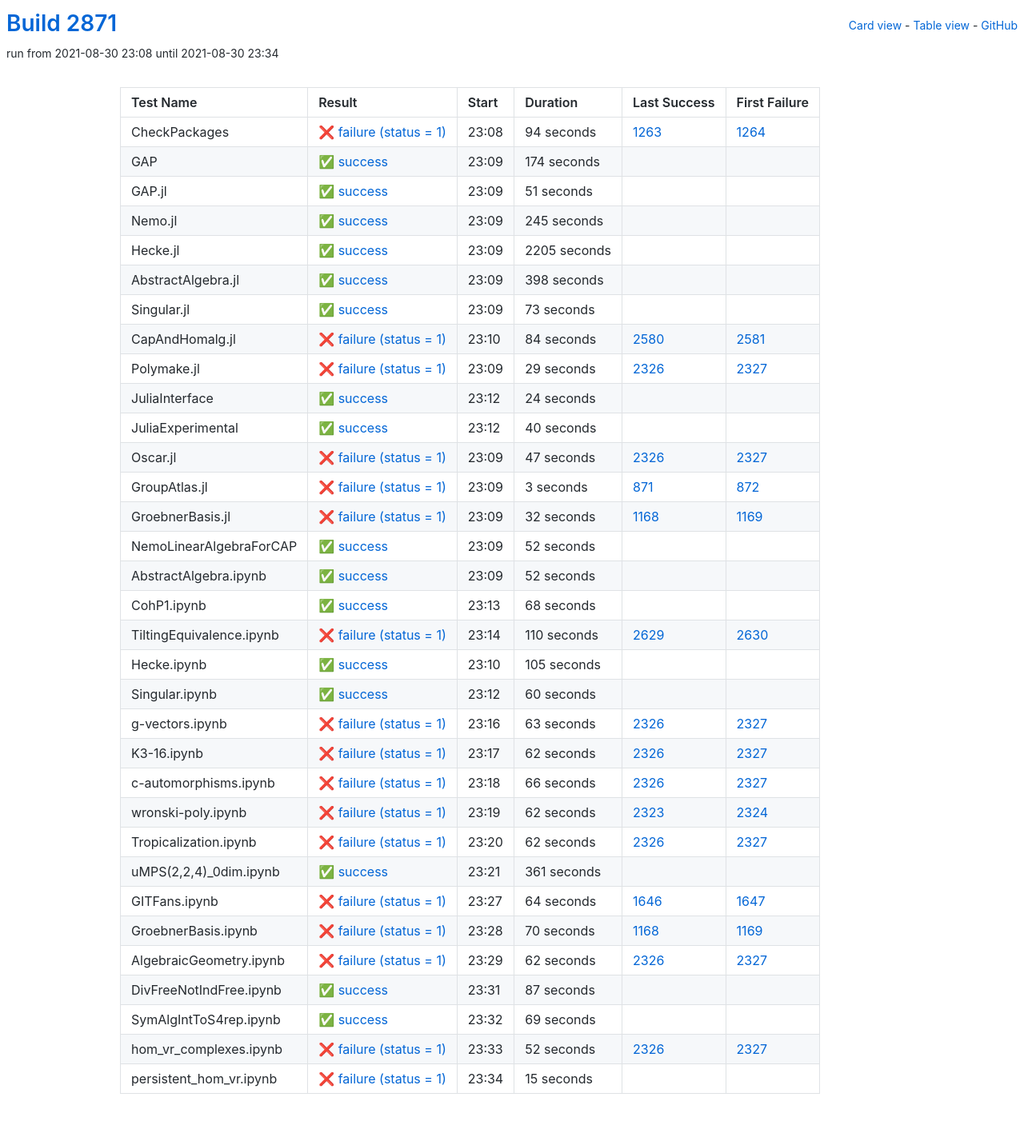
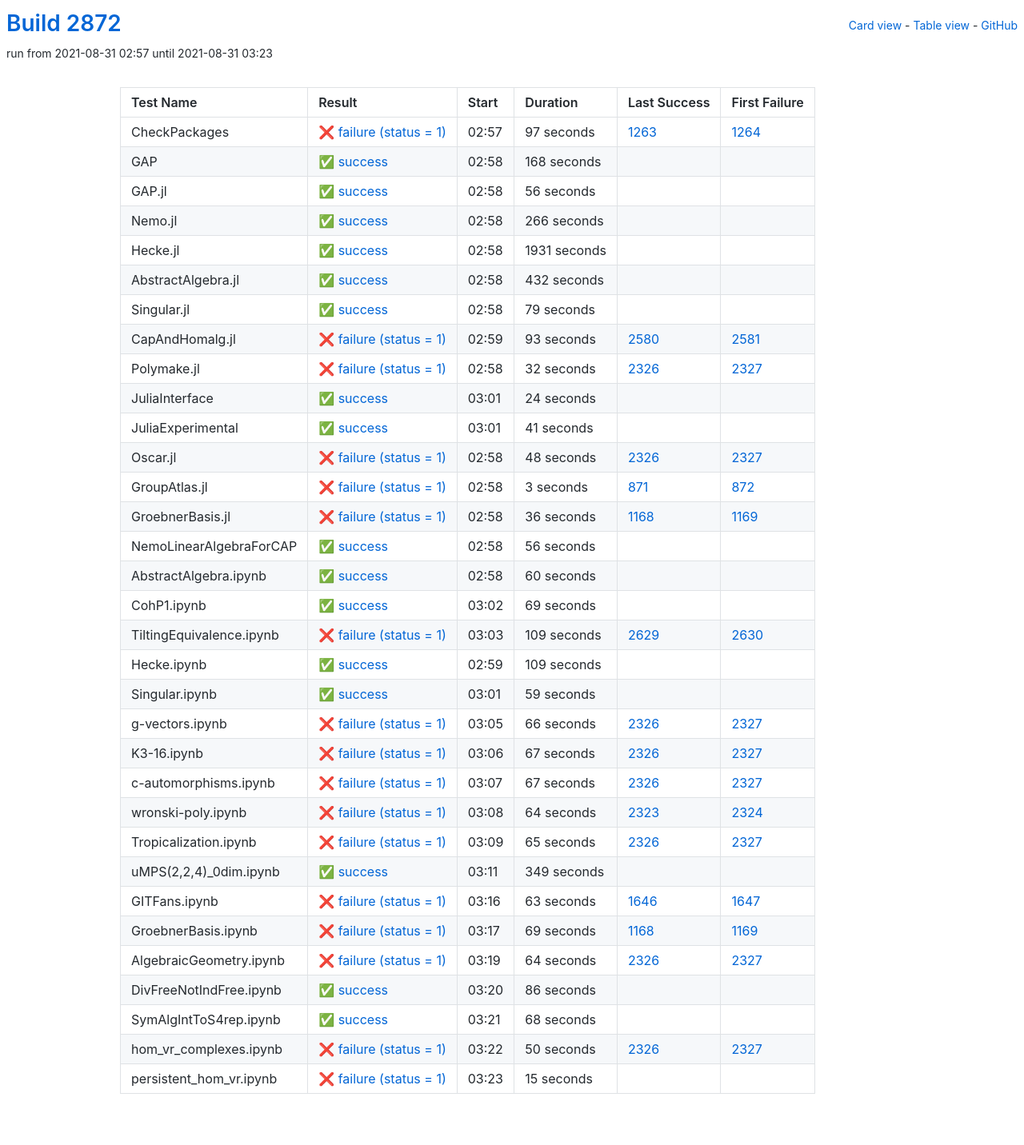
Before and after one commit to oscar-system/oscar-ci-status-stable, a Jekyll site: the page built from table.html, in a window 1280 px wide. Shown: the whole page at 80% size. Built offline with Jekyll 4.4.1, drawn with Linux system fonts in a browser that asks for light colours.

Commit message:
Build #2872

```diff
--- a/_data/ci.yml
+++ b/_data/ci.yml
@@ -1,6 +1,6 @@
 ---
-build: 2871
-build_url: https://oscarci.mathematik.uni-kl.de/job/oscar-stable/2871/
+build: 2872
+build_url: https://oscarci.mathematik.uni-kl.de/job/oscar-stable/2872/
 job: oscar-stable
 organization: oscar-system
 repo: oscar-ci-status-stable
@@ -8,116 +8,116 @@ repourl: https://github.com/oscar-system/oscar-ci-status-stable
 tests:
 - name: CheckPackages
   id: checkpackages
-  log: https://oscarci.mathematik.uni-kl.de/job/oscar-stable/2871/artifact/logs/build-2871/CheckPackages.log
-  start: 2021-08-30 23:08
+  log: https://oscarci.mathematik.uni-kl.de/job/oscar-stable/2872/artifact/logs/build-2872/CheckPackages.log
+  start: 2021-08-31 02:57
   success: false
   exitcode: 1
   status: failure
-  duration: 94
+  duration: 97
   last_success: 1263
   last_success_url: https://oscarci.mathematik.uni-kl.de/job/oscar-stable/1263/
   first_failure: 1264
   first_failure_url: https://oscarci.mathematik.uni-kl.de/job/oscar-stable/1264/
 - name: GAP
   id: gap
-  log: https://oscarci.mathematik.uni-kl.de/job/oscar-stable/2871/artifact/logs/build-2871/GAP.log
-  start: 2021-08-30 23:09
+  log: https://oscarci.mathematik.uni-kl.de/job/oscar-stable/2872/artifact/logs/build-2872/GAP.log
+  start: 2021-08-31 02:58
   success: true
   exitcode: 0
   status: success
-  duration: 174
+  duration: 168
   last_success: false
   last_success_url:
   first_failure: false
   first_failure_url:
 - name: GAP.jl
   id: gap-jl
-  log: https://oscarci.mathematik.uni-kl.de/job/oscar-stable/2871/artifact/logs/build-2871/GAP.jl.log
-  start: 2021-08-30 23:09
+  log: https://oscarci.mathematik.uni-kl.de/job/oscar-stable/2872/artifact/logs/build-2872/GAP.jl.log
+  start: 2021-08-31 02:58
   success: true
   exitcode: 0
   status: success
-  duration: 51
+  duration: 56
   last_success: false
   last_success_url:
   first_failure: false
   first_failure_url:
 - name: Nemo.jl
   id: nemo-jl
-  log: https://oscarci.mathematik.uni-kl.de/job/oscar-stable/2871/artifact/logs/build-2871/Nemo.jl.log
-  start: 2021-08-30 23:09
+  log: https://oscarci.mathematik.uni-kl.de/job/oscar-stable/2872/artifact/logs/build-2872/Nemo.jl.log
+  start: 2021-08-31 02:58
   success: true
   exitcode: 0
   status: success
-  duration: 245
+  duration: 266
   last_success: false
   last_success_url:
   first_failure: false
   first_failure_url:
 - name: Hecke.jl
   id: hecke-jl
-  log: https://oscarci.mathematik.uni-kl.de/job/oscar-stable/2871/artifact/logs/build-2871/Hecke.jl.log
-  start: 2021-08-30 23:09
+  log: https://oscarci.mathematik.uni-kl.de/job/oscar-stable/2872/artifact/logs/build-2872/Hecke.jl.log
+  start: 2021-08-31 02:58
   success: true
   exitcode: 0
   status: success
-  duration: 2205
+  duration: 1931
   last_success: false
   last_success_url:
   first_failure: false
   first_failure_url:
 - name: AbstractAlgebra.jl
   id: abstractalgebra-jl
-  log: https://oscarci.mathematik.uni-kl.de/job/oscar-stable/2871/artifact/logs/build-2871/AbstractAlgebra.jl.log
-  start: 2021-08-30 23:09
+  log: https://oscarci.mathematik.uni-kl.de/job/oscar-stable/2872/artifact/logs/build-2872/AbstractAlgebra.jl.log
+  start: 2021-08-31 02:58
   success: true
   exitcode: 0
   status: success
-  duration: 398
+  duration: 432
   last_success: false
   last_success_url:
   first_failure: false
   first_failure_url:
 - name: Singular.jl
   id: singular-jl
-  log: https://oscarci.mathematik.uni-kl.de/job/oscar-stable/2871/artifact/logs/build-2871/Singular.jl.log
-  start: 2021-08-30 23:09
+  log: https://oscarci.mathematik.uni-kl.de/job/oscar-stable/2872/artifact/logs/build-2872/Singular.jl.log
+  start: 2021-08-31 02:58
   success: true
   exitcode: 0
   status: success
-  duration: 73
+  duration: 79
   last_success: false
   last_success_url:
   first_failure: false
   first_failure_url:
 - name: CapAndHomalg.jl
   id: capandhomalg-jl
-  log: https://oscarci.mathematik.uni-kl.de/job/oscar-stable/2871/artifact/logs/build-2871/CapAndHomalg.jl.log
-  start: 2021-08-30 23:10
+  log: https://oscarci.mathematik.uni-kl.de/job/oscar-stable/2872/artifact/logs/build-2872/CapAndHomalg.jl.log
+  start: 2021-08-31 02:59
   success: false
   exitcode: 1
   status: failure
-  duration: 84
+  duration: 93
   last_success: 2580
   last_success_url: https://oscarci.mathematik.uni-kl.de/job/oscar-stable/2580/
   first_failure: 2581
   first_failure_url: https://oscarci.mathematik.uni-kl.de/job/oscar-stable/2581/
 - name: Polymake.jl
   id: polymake-jl
-  log: https://oscarci.mathematik.uni-kl.de/job/oscar-stable/2871/artifact/logs/build-2871/Polymake.jl.log
-  start: 2021-08-30 23:09
+  log: https://oscarci.mathematik.uni-kl.de/job/oscar-stable/2872/artifact/logs/build-2872/Polymake.jl.log
+  start: 2021-08-31 02:58
   success: false
   exitcode: 1
   status: failure
-  duration: 29
+  duration: 32
   last_success: 2326
   last_success_url: https://oscarci.mathematik.uni-kl.de/job/oscar-stable/2326/
   first_failure: 2327
   first_failure_url: https://oscarci.mathematik.uni-kl.de/job/oscar-stable/2327/
 - name: JuliaInterface
   id: juliainterface
-  log: https://oscarci.mathematik.uni-kl.de/job/oscar-stable/2871/artifact/logs/build-2871/JuliaInterface.log
-  start: 2021-08-30 23:12
+  log: https://oscarci.mathematik.uni-kl.de/job/oscar-stable/2872/artifact/logs/build-2872/JuliaInterface.log
+  start: 2021-08-31 03:01
   success: true
   exitcode: 0
   status: success
@@ -128,32 +128,32 @@ tests:
   first_failure_url:
 - name: JuliaExperimental
   id: juliaexperimental
-  log: https://oscarci.mathematik.uni-kl.de/job/oscar-stable/2871/artifact/logs/build-2871/JuliaExperimental.log
-  start: 2021-08-30 23:12
+  log: https://oscarci.mathematik.uni-kl.de/job/oscar-stable/2872/artifact/logs/build-2872/JuliaExperimental.log
+  start: 2021-08-31 03:01
   success: true
   exitcode: 0
   status: success
-  duration: 40
+  duration: 41
   last_success: false
   last_success_url:
   first_failure: false
   first_failure_url:
 - name: Oscar.jl
   id: oscar-jl
-  log: https://oscarci.mathematik.uni-kl.de/job/oscar-stable/2871/artifact/logs/build-2871/Oscar.jl.log
-  start: 2021-08-30 23:09
+  log: https://oscarci.mathematik.uni-kl.de/job/oscar-stable/2872/artifact/logs/build-2872/Oscar.jl.log
+  start: 2021-08-31 02:58
   success: false
   exitcode: 1
   status: failure
-  duration: 47
+  duration: 48
   last_success: 2326
   last_success_url: https://oscarci.mathematik.uni-kl.de/job/oscar-stable/2326/
   first_failure: 2327
   first_failure_url: https://oscarci.mathematik.uni-kl.de/job/oscar-stable/2327/
 - name: GroupAtlas.jl
   id: groupatlas-jl
-  log: https://oscarci.mathematik.uni-kl.de/job/oscar-stable/2871/artifact/logs/build-2871/GroupAtlas.jl.log
-  start: 2021-08-30 23:09
+  log: https://oscarci.mathematik.uni-kl.de/job/oscar-stable/2872/artifact/logs/build-2872/GroupAtlas.jl.log
+  start: 2021-08-31 02:58
   success: false
   exitcode: 1
   status: failure
@@ -164,44 +164,212 @@ tests:
   first_failure_url: https://oscarci.mathematik.uni-kl.de/job/oscar-stable/872/
 - name: GroebnerBasis.jl
   id: groebnerbasis-jl
-  log: https://oscarci.mathematik.uni-kl.de/job/oscar-stable/2871/artifact/logs/build-2871/GroebnerBasis.jl.log
-  start: 2021-08-30 23:09
+  log: https://oscarci.mathematik.uni-kl.de/job/oscar-stable/2872/artifact/logs/build-2872/GroebnerBasis.jl.log
+  start: 2021-08-31 02:58
   success: false
   exitcode: 1
   status: failure
-  duration: 32
+  duration: 36
   last_success: 1168
   last_success_url: https://oscarci.mathematik.uni-kl.de/job/oscar-stable/1168/
   first_failure: 1169
   first_failure_url: https://oscarci.mathematik.uni-kl.de/job/oscar-stable/1169/
 - name: NemoLinearAlgebraForCAP
   id: nemolinearalgebraforcap
-  log: https://oscarci.mathematik.uni-kl.de/job/oscar-stable/2871/artifact/logs/build-2871/NemoLinearAlgebraForCAP.log
-  start: 2021-08-30 23:09
+  log: https://oscarci.mathematik.uni-kl.de/job/oscar-stable/2872/artifact/logs/build-2872/NemoLinearAlgebraForCAP.log
+  start: 2021-08-31 02:58
   success: true
   exitcode: 0
   status: success
-  duration: 52
+  duration: 56
   last_success: false
   last_success_url:
   first_failure: false
   first_failure_url:
 - name: AbstractAlgebra.ipynb
   id: abstractalgebra-ipynb
-  log: https://oscarci.mathematik.uni-kl.de/job/oscar-stable/2871/artifact/logs/build-2871/AbstractAlgebra.ipynb.log
-  start: 2021-08-30 23:09
+  log: https://oscarci.mathematik.uni-kl.de/job/oscar-stable/2872/artifact/logs/build-2872/AbstractAlgebra.ipynb.log
+  start: 2021-08-31 02:58
   success: true
   exitcode: 0
   status: success
-  duration: 52
+  duration: 60
   last_success: false
   last_success_url:
   first_failure: false
   first_failure_url:
 - name: CohP1.ipynb
   id: cohp1-ipynb
-  log: https://oscarci.mathematik.uni-kl.de/job/oscar-stable/2871/artifact/logs/build-2871/CohP1.ipynb.log
-  start: 2021-08-30 23:13
+  log: https://oscarci.mathematik.uni-kl.de/job/oscar-stable/2872/artifact/logs/build-2872/CohP1.ipynb.log
+  start: 2021-08-31 03:02
+  success: true
+  exitcode: 0
+  status: success
+  duration: 69
+  last_success: false
+  last_success_url:
+  first_failure: false
+  first_failure_url:
+- name: TiltingEquivalence.ipynb
+  id: tiltingequivalence-ipynb
+  log: https://oscarci.mathematik.uni-kl.de/job/oscar-stable/2872/artifact/logs/build-2872/TiltingEquivalence.ipynb.log
+  start: 2021-08-31 03:03
+  success: false
+  exitcode: 1
+  status: failure
+  duration: 109
+  last_success: 2629
+  last_success_url: https://oscarci.mathematik.uni-kl.de/job/oscar-stable/2629/
+  first_failure: 2630
+  first_failure_url: https://oscarci.mathematik.uni-kl.de/job/oscar-stable/2630/
+- name: Hecke.ipynb
+  id: hecke-ipynb
+  log: https://oscarci.mathematik.uni-kl.de/job/oscar-stable/2872/artifact/logs/build-2872/Hecke.ipynb.log
+  start: 2021-08-31 02:59
+  success: true
+  exitcode: 0
+  status: success
+  duration: 109
+  last_success: false
+  last_success_url:
+  first_failure: false
+  first_failure_url:
+- name: Singular.ipynb
+  id: singular-ipynb
+  log: https://oscarci.mathematik.uni-kl.de/job/oscar-stable/2872/artifact/logs/build-2872/Singular.ipynb.log
+  start: 2021-08-31 03:01
+  success: true
+  exitcode: 0
+  status: success
+  duration: 59
+  last_success: false
+  last_success_url:
+  first_failure: false
+  first_failure_url:
+- name: g-vectors.ipynb
+  id: g-vectors-ipynb
+  log: https://oscarci.mathematik.uni-kl.de/job/oscar-stable/2872/artifact/logs/build-2872/g-vectors.ipynb.log
+  start: 2021-08-31 03:05
+  success: false
+  exitcode: 1
+  status: failure
+  duration: 66
+  last_success: 2326
+  last_success_url: https://oscarci.mathematik.uni-kl.de/job/oscar-stable/2326/
+  first_failure: 2327
+  first_failure_url: https://oscarci.mathematik.uni-kl.de/job/oscar-stable/2327/
+- name: K3-16.ipynb
+  id: k3-16-ipynb
+  log: https://oscarci.mathematik.uni-kl.de/job/oscar-stable/2872/artifact/logs/build-2872/K3-16.ipynb.log
+  start: 2021-08-31 03:06
+  success: false
+  exitcode: 1
+  status: failure
+  duration: 67
+  last_success: 2326
+  last_success_url: https://oscarci.mathematik.uni-kl.de/job/oscar-stable/2326/
+  first_failure: 2327
+  first_failure_url: https://oscarci.mathematik.uni-kl.de/job/oscar-stable/2327/
+- name: c-automorphisms.ipynb
+  id: c-automorphisms-ipynb
+  log: https://oscarci.mathematik.uni-kl.de/job/oscar-stable/2872/artifact/logs/build-2872/c-automorphisms.ipynb.log
+  start: 2021-08-31 03:07
+  success: false
+  exitcode: 1
+  status: failure
+  duration: 67
+  last_success: 2326
+  last_success_url: https://oscarci.mathematik.uni-kl.de/job/oscar-stable/2326/
+  first_failure: 2327
+  first_failure_url: https://oscarci.mathematik.uni-kl.de/job/oscar-stable/2327/
+- name: wronski-poly.ipynb
+  id: wronski-poly-ipynb
+  log: https://oscarci.mathematik.uni-kl.de/job/oscar-stable/2872/artifact/logs/build-2872/wronski-poly.ipynb.log
+  start: 2021-08-31 03:08
+  success: false
+  exitcode: 1
+  status: failure
+  duration: 64
+  last_success: 2323
+  last_success_url: https://oscarci.mathematik.uni-kl.de/job/oscar-stable/2323/
+  first_failure: 2324
+  first_failure_url: https://oscarci.mathematik.uni-kl.de/job/oscar-stable/2324/
+- name: Tropicalization.ipynb
+  id: tropicalization-ipynb
+  log: https://oscarci.mathematik.uni-kl.de/job/oscar-stable/2872/artifact/logs/build-2872/Tropicalization.ipynb.log
+  start: 2021-08-31 03:09
+  success: false
+  exitcode: 1
+  status: failure
+  duration: 65
+  last_success: 2326
+  last_success_url: https://oscarci.mathematik.uni-kl.de/job/oscar-stable/2326/
+  first_failure: 2327
+  first_failure_url: https://oscarci.mathematik.uni-kl.de/job/oscar-stable/2327/
+- name: uMPS(2,2,4)_0dim.ipynb
+  id: umps-2-2-4-0dim-ipynb
+  log: https://oscarci.mathematik.uni-kl.de/job/oscar-stable/2872/artifact/logs/build-2872/uMPS-2-2-4-_0dim.ipynb.log
+  start: 2021-08-31 03:11
+  success: true
+  exitcode: 0
+  status: success
+  duration: 349
+  last_success: false
+  last_success_url:
+  first_failure: false
+  first_failure_url:
+- name: GITFans.ipynb
+  id: gitfans-ipynb
+  log: https://oscarci.mathematik.uni-kl.de/job/oscar-stable/2872/artifact/logs/build-2872/GITFans.ipynb.log
+  start: 2021-08-31 03:16
+  success: false
+  exitcode: 1
+  status: failure
+  duration: 63
+  last_success: 1646
+  last_success_url: https://oscarci.mathematik.uni-kl.de/job/oscar-stable/1646/
+  first_failure: 1647
+  first_failure_url: https://oscarci.mathematik.uni-kl.de/job/oscar-stable/1647/
+- name: GroebnerBasis.ipynb
+  id: groebnerbasis-ipynb
+  log: https://oscarci.mathematik.uni-kl.de/job/oscar-stable/2872/artifact/logs/build-2872/GroebnerBasis.ipynb.log
+  start: 2021-08-31 03:17
+  success: false
+  exitcode: 1
+  status: failure
+  duration: 69
+  last_success: 1168
+  last_success_url: https://oscarci.mathematik.uni-kl.de/job/oscar-stable/1168/
+  first_failure: 1169
+  first_failure_url: https://oscarci.mathematik.uni-kl.de/job/oscar-stable/1169/
+- name: AlgebraicGeometry.ipynb
+  id: algebraicgeometry-ipynb
+  log: https://oscarci.mathematik.uni-kl.de/job/oscar-stable/2872/artifact/logs/build-2872/AlgebraicGeometry.ipynb.log
+  start: 2021-08-31 03:19
+  success: false
+  exitcode: 1
+  status: failure
+  duration: 64
+  last_success: 2326
+  last_success_url: https://oscarci.mathematik.uni-kl.de/job/oscar-stable/2326/
+  first_failure: 2327
+  first_failure_url: https://oscarci.mathematik.uni-kl.de/job/oscar-stable/2327/
+- name: DivFreeNotIndFree.ipynb
+  id: divfreenotindfree-ipynb
+  log: https://oscarci.mathematik.uni-kl.de/job/oscar-stable/2872/artifact/logs/build-2872/DivFreeNotIndFree.ipynb.log
+  start: 2021-08-31 03:20
+  success: true
+  exitcode: 0
+  status: success
+  duration: 86
+  last_success: false
+  last_success_url:
+  first_failure: false
+  first_failure_url:
+- name: SymAlgIntToS4rep.ipynb
+  id: symalginttos4rep-ipynb
+  log: https://oscarci.mathematik.uni-kl.de/job/oscar-stable/2872/artifact/logs/build-2872/SymAlgIntToS4rep.ipynb.log
+  start: 2021-08-31 03:21
   success: true
   exitcode: 0
   status: success
@@ -210,190 +378,22 @@ tests:
   last_success_url:
   first_failure: false
   first_failure_url:
-- name: TiltingEquivalence.ipynb
-  id: tiltingequivalence-ipynb
-  log: https://oscarci.mathematik.uni-kl.de/job/oscar-stable/2871/artifact/logs/build-2871/TiltingEquivalence.ipynb.log
-  start: 2021-08-30 23:14
+- name: hom_vr_complexes.ipynb
+  id: hom-vr-complexes-ipynb
+  log: https://oscarci.mathematik.uni-kl.de/job/oscar-stable/2872/artifact/logs/build-2872/hom_vr_complexes.ipynb.log
+  start: 2021-08-31 03:22
   success: false
   exitcode: 1
   status: failure
-  duration: 110
-  last_success: 2629
-  last_success_url: https://oscarci.mathematik.uni-kl.de/job/oscar-stable/2629/
-  first_failure: 2630
-  first_failure_url: https://oscarci.mathematik.uni-kl.de/job/oscar-stable/2630/
-- name: Hecke.ipynb
-  id: hecke-ipynb
-  log: https://oscarci.mathematik.uni-kl.de/job/oscar-stable/2871/artifact/logs/build-2871/Hecke.ipynb.log
-  start: 2021-08-30 23:10
-  success: true
-  exitcode: 0
-  status: success
-  duration: 105
-  last_success: false
-  last_success_url:
-  first_failure: false
-  first_failure_url:
-- name: Singular.ipynb
-  id: singular-ipynb
-  log: https://oscarci.mathematik.uni-kl.de/job/oscar-stable/2871/artifact/logs/build-2871/Singular.ipynb.log
-  start: 2021-08-30 23:12
-  success: true
-  exitcode: 0
-  status: success
-  duration: 60
-  last_success: false
-  last_success_url:
-  first_failure: false
-  first_failure_url:
-- name: g-vectors.ipynb
-  id: g-vectors-ipynb
-  log: https://oscarci.mathematik.uni-kl.de/job/oscar-stable/2871/artifact/logs/build-2871/g-vectors.ipynb.log
-  start: 2021-08-30 23:16
-  success: false
-  exitcode: 1
-  status: failure
-  duration: 63
-  last_success: 2326
-  last_success_url: https://oscarci.mathematik.uni-kl.de/job/oscar-stable/2326/
-  first_failure: 2327
-  first_failure_url: https://oscarci.mathematik.uni-kl.de/job/oscar-stable/2327/
-- name: K3-16.ipynb
-  id: k3-16-ipynb
-  log: https://oscarci.mathematik.uni-kl.de/job/oscar-stable/2871/artifact/logs/build-2871/K3-16.ipynb.log
-  start: 2021-08-30 23:17
-  success: false
-  exitcode: 1
-  status: failure
-  duration: 62
-  last_success: 2326
-  last_success_url: https://oscarci.mathematik.uni-kl.de/job/oscar-stable/2326/
-  first_failure: 2327
-  first_failure_url: https://oscarci.mathematik.uni-kl.de/job/oscar-stable/2327/
-- name: c-automorphisms.ipynb
-  id: c-automorphisms-ipynb
-  log: https://oscarci.mathematik.uni-kl.de/job/oscar-stable/2871/artifact/logs/build-2871/c-automorphisms.ipynb.log
-  start: 2021-08-30 23:18
-  success: false
-  exitcode: 1
-  status: failure
-  duration: 66
-  last_success: 2326
-  last_success_url: https://oscarci.mathematik.uni-kl.de/job/oscar-stable/2326/
-  first_failure: 2327
-  first_failure_url: https://oscarci.mathematik.uni-kl.de/job/oscar-stable/2327/
-- name: wronski-poly.ipynb
-  id: wronski-poly-ipynb
-  log: https://oscarci.mathematik.uni-kl.de/job/oscar-stable/2871/artifact/logs/build-2871/wronski-poly.ipynb.log
-  start: 2021-08-30 23:19
-  success: false
-  exitcode: 1
-  status: failure
-  duration: 62
-  last_success: 2323
-  last_success_url: https://oscarci.mathematik.uni-kl.de/job/oscar-stable/2323/
-  first_failure: 2324
-  first_failure_url: https://oscarci.mathematik.uni-kl.de/job/oscar-stable/2324/
-- name: Tropicalization.ipynb
-  id: tropicalization-ipynb
-  log: https://oscarci.mathematik.uni-kl.de/job/oscar-stable/2871/artifact/logs/build-2871/Tropicalization.ipynb.log
-  start: 2021-08-30 23:20
-  success: false
-  exitcode: 1
-  status: failure
-  duration: 62
-  last_success: 2326
-  last_success_url: https://oscarci.mathematik.uni-kl.de/job/oscar-stable/2326/
-  first_failure: 2327
-  first_failure_url: https://oscarci.mathematik.uni-kl.de/job/oscar-stable/2327/
-- name: uMPS(2,2,4)_0dim.ipynb
-  id: umps-2-2-4-0dim-ipynb
-  log: https://oscarci.mathematik.uni-kl.de/job/oscar-stable/2871/artifact/logs/build-2871/uMPS-2-2-4-_0dim.ipynb.log
-  start: 2021-08-30 23:21
-  success: true
-  exitcode: 0
-  status: success
-  duration: 361
-  last_success: false
-  last_success_url:
-  first_failure: false
-  first_failure_url:
-- name: GITFans.ipynb
-  id: gitfans-ipynb
-  log: https://oscarci.mathematik.uni-kl.de/job/oscar-stable/2871/artifact/logs/build-2871/GITFans.ipynb.log
-  start: 2021-08-30 23:27
-  success: false
-  exitcode: 1
-  status: failure
-  duration: 64
-  last_success: 1646
-  last_success_url: https://oscarci.mathematik.uni-kl.de/job/oscar-stable/1646/
-  first_failure: 1647
-  first_failure_url: https://oscarci.mathematik.uni-kl.de/job/oscar-stable/1647/
-- name: GroebnerBasis.ipynb
-  id: groebnerbasis-ipynb
-  log: https://oscarci.mathematik.uni-kl.de/job/oscar-stable/2871/artifact/logs/build-2871/GroebnerBasis.ipynb.log
-  start: 2021-08-30 23:28
-  success: false
-  exitcode: 1
-  status: failure
-  duration: 70
-  last_success: 1168
-  last_success_url: https://oscarci.mathematik.uni-kl.de/job/oscar-stable/1168/
-  first_failure: 1169
-  first_failure_url: https://oscarci.mathematik.uni-kl.de/job/oscar-stable/1169/
-- name: AlgebraicGeometry.ipynb
-  id: algebraicgeometry-ipynb
-  log: https://oscarci.mathematik.uni-kl.de/job/oscar-stable/2871/artifact/logs/build-2871/AlgebraicGeometry.ipynb.log
-  start: 2021-08-30 23:29
-  success: false
-  exitcode: 1
-  status: failure
-  duration: 62
-  last_success: 2326
-  last_success_url: https://oscarci.mathematik.uni-kl.de/job/oscar-stable/2326/
-  first_failure: 2327
-  first_failure_url: https://oscarci.mathematik.uni-kl.de/job/oscar-stable/2327/
-- name: DivFreeNotIndFree.ipynb
-  id: divfreenotindfree-ipynb
-  log: https://oscarci.mathematik.uni-kl.de/job/oscar-stable/2871/artifact/logs/build-2871/DivFreeNotIndFree.ipynb.log
-  start: 2021-08-30 23:31
-  success: true
-  exitcode: 0
-  status: success
-  duration: 87
-  last_success: false
-  last_success_url:
-  first_failure: false
-  first_failure_url:
-- name: SymAlgIntToS4rep.ipynb
-  id: symalginttos4rep-ipynb
-  log: https://oscarci.mathematik.uni-kl.de/job/oscar-stable/2871/artifact/logs/build-2871/SymAlgIntToS4rep.ipynb.log
-  start: 2021-08-30 23:32
-  success: true
-  exitcode: 0
-  status: success
-  duration: 69
-  last_success: false
-  last_success_url:
-  first_failure: false
-  first_failure_url:
-- name: hom_vr_complexes.ipynb
-  id: hom-vr-complexes-ipynb
-  log: https://oscarci.mathematik.uni-kl.de/job/oscar-stable/2871/artifact/logs/build-2871/hom_vr_complexes.ipynb.log
-  start: 2021-08-30 23:33
-  success: false
-  exitcode: 1
-  status: failure
-  duration: 52
+  duration: 50
   last_success: 2326
   last_success_url: https://oscarci.mathematik.uni-kl.de/job/oscar-stable/2326/
   first_failure: 2327
   first_failure_url: https://oscarci.mathematik.uni-kl.de/job/oscar-stable/2327/
 - name: persistent_hom_vr.ipynb
   id: persistent-hom-vr-ipynb
-  log: https://oscarci.mathematik.uni-kl.de/job/oscar-stable/2871/artifact/logs/build-2871/persistent_hom_vr.ipynb.log
-  start: 2021-08-30 23:34
+  log: https://oscarci.mathematik.uni-kl.de/job/oscar-stable/2872/artifact/logs/build-2872/persistent_hom_vr.ipynb.log
+  start: 2021-08-31 03:23
   success: false
   exitcode: 1
   status: failure
```
Also changed, not shown: README.md.
